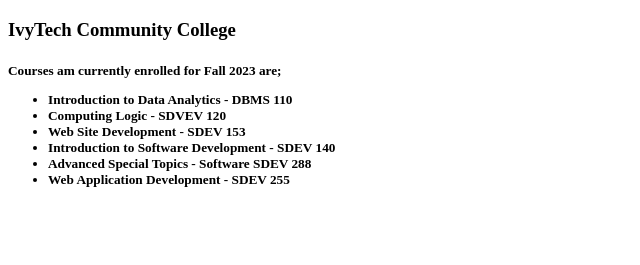
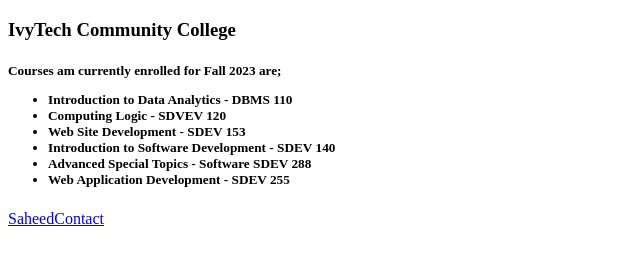
Before and after one commit to SaheedGitIvyTech/MySaheedHTMLPractices, a plain HTML site: page SaheedProfile.html in a window 1280 px wide. Shown: the part 323-588 px from the top of the page, without its empty margins (0-640 px from the left). Drawn offline with Linux system fonts and the light colour scheme.

```diff
--- a/SaheedProfile.html
+++ b/SaheedProfile.html
@@ -23,6 +23,7 @@
       <li>Web Application Development - SDEV 255</li>
     </ul>
   </h5>
+  <a href="MySaheedContact.html">SaheedContact</a>
 </body>
 
 </html>
```
Also changed, not shown: index.html (+1 -0 lines).
